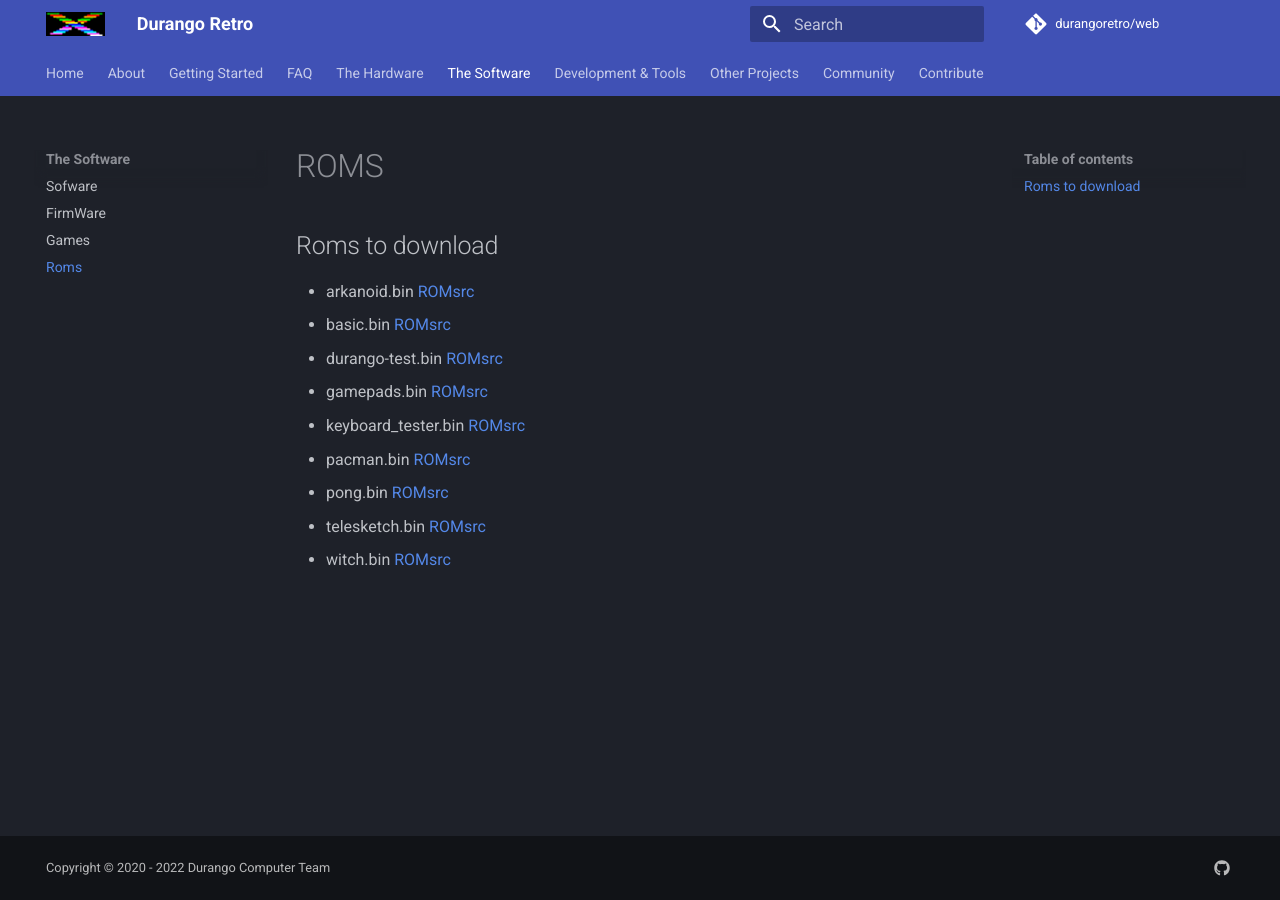
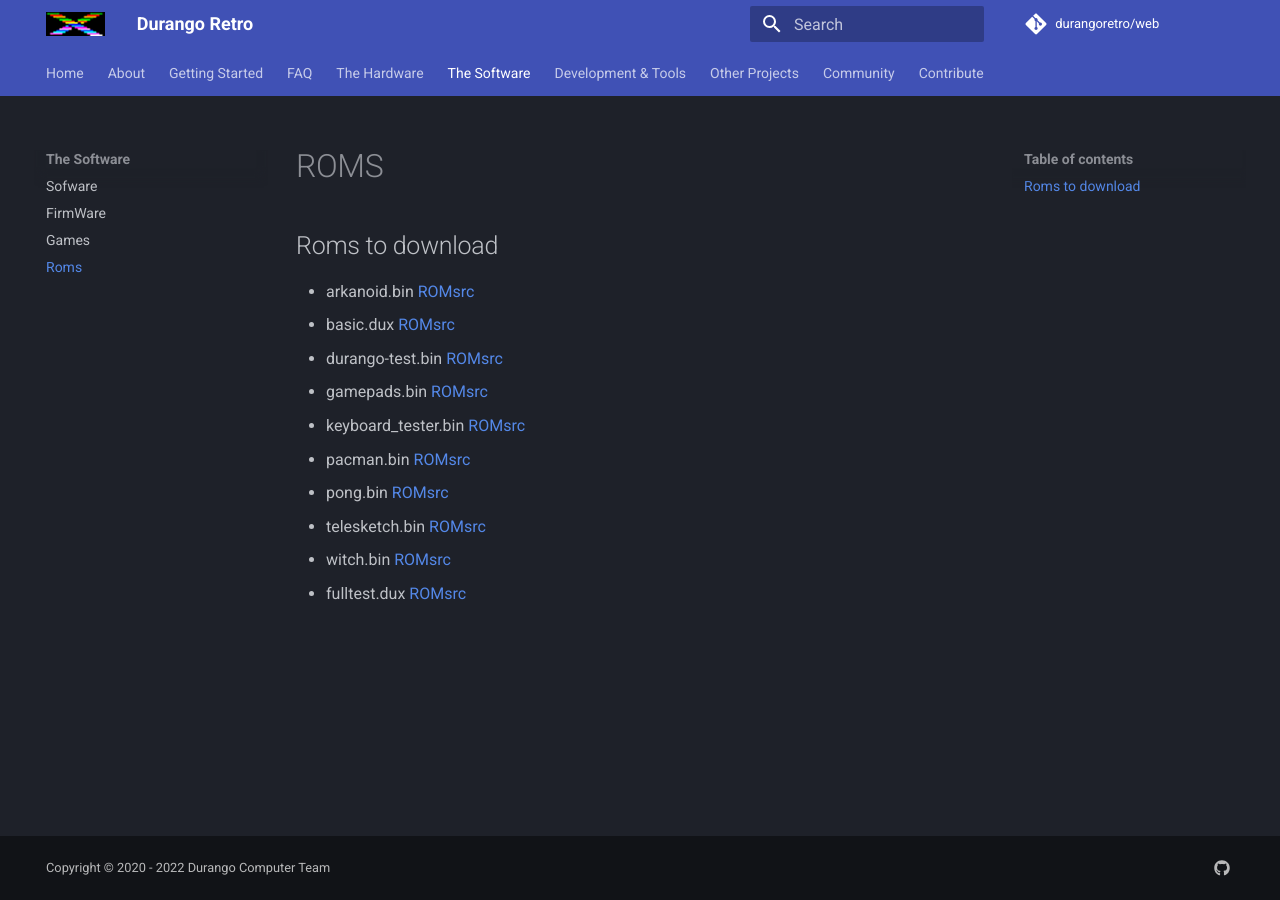
Before and after one commit to durangoretro/web, an MkDocs documentation site: the page built from docs/software/roms.md, in a window 1280 px wide. Built offline with MkDocs 1.6.1 and Material for MkDocs 9.7.7, drawn with Linux system fonts in a browser that asks for light colours; comment, search, counter and statistics services are not loaded.

Commit message:
Add roms

```diff
--- a/docs/software/roms.md
+++ b/docs/software/roms.md
@@ -3,7 +3,7 @@
 ## Roms to download
 
 * arkanoid.bin [ROM](../assets/bin/arkanoid.bin)[src](https://github.com/durangoretro/arkanoid)
-* basic.bin [ROM](../assets/bin/basic.bin)[src]()
+* basic.dux [ROM](../assets/bin/ehbasic.dux)[src]()
 * durango-test.bin [ROM](../assets/bin/durango-test.bin)[src]()
 * gamepads.bin [ROM](../assets/bin/gamepads.bin)[src](https://github.com/durangoretro/durango_demos/blob/main/gamepads.s)
 * keyboard_tester.bin [ROM](../assets/bin/keyboard_tester.bin)[src](https://github.com/durangoretro/durango_demos/blob/main/keyboard_tester.c)
@@ -11,3 +11,4 @@
 * pong.bin [ROM](../assets/bin/pong.bin)[src](https://github.com/durangoretro/durango_demos/blob/main/pong.s)
 * telesketch.bin [ROM](../assets/bin/telesketch.bin)[src](https://github.com/durangoretro/telesketch)
 * witch.bin [ROM](../assets/bin/witch.bin)[src](https://github.com/durangoretro/witch)
+* fulltest.dux [ROM](../assets/bin/fulltest.dux)[src]()
```
Also changed, not shown: 3 other files.
